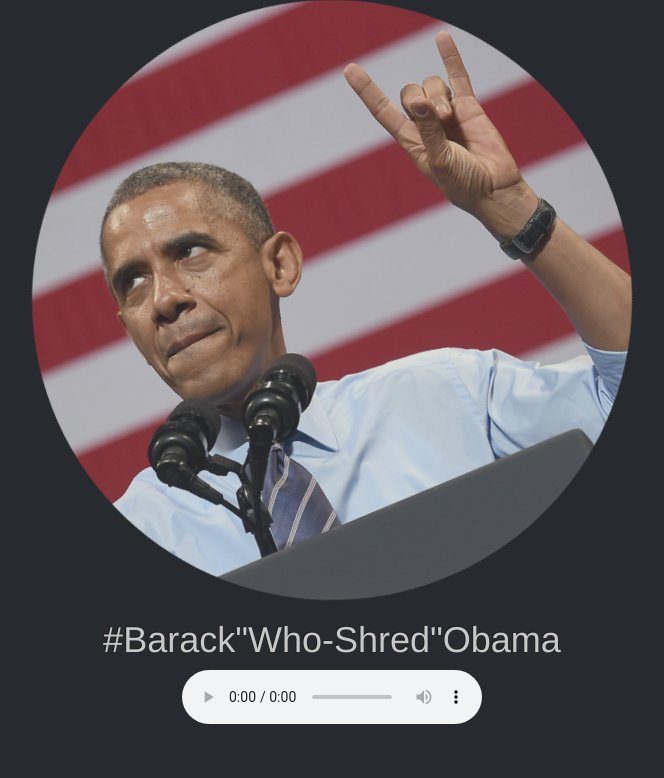
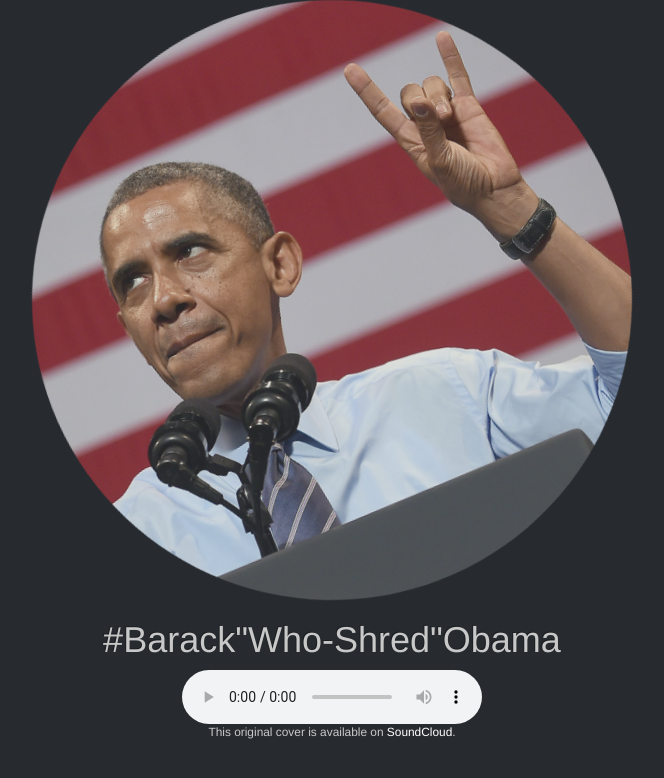
Before and after one commit to corbanmailloux/shredify, a Jekyll site: the page built from _celebs/obama.html, in a window 1280 px wide. Shown: the top 778 px of the page, without its empty margins (308-972 px from the left). Built offline with Jekyll 4.4.1, drawn with Linux system fonts in a browser that asks for light colours; nearby versions of some CDN libraries; Markdown is read by kramdown in place of the engine named in the settings.

Commit message:
Added ShredToTheChief for Obama's page.

```diff
--- a/_celebs/obama.html
+++ b/_celebs/obama.html
@@ -1,4 +1,6 @@
 ---
 hashtag:        Barack"Who-Shred"Obama
 image:          /images/Barack-Obama.png
+audio:          ShredToTheChief
 ---
+<p class="text-center small">This original cover is available on <a href="https://soundcloud.com/corban-david-mailloux/shred-to-the-chief" target="_blank">SoundCloud</a>.</p>
```
Also changed, not shown: 2 other files.
